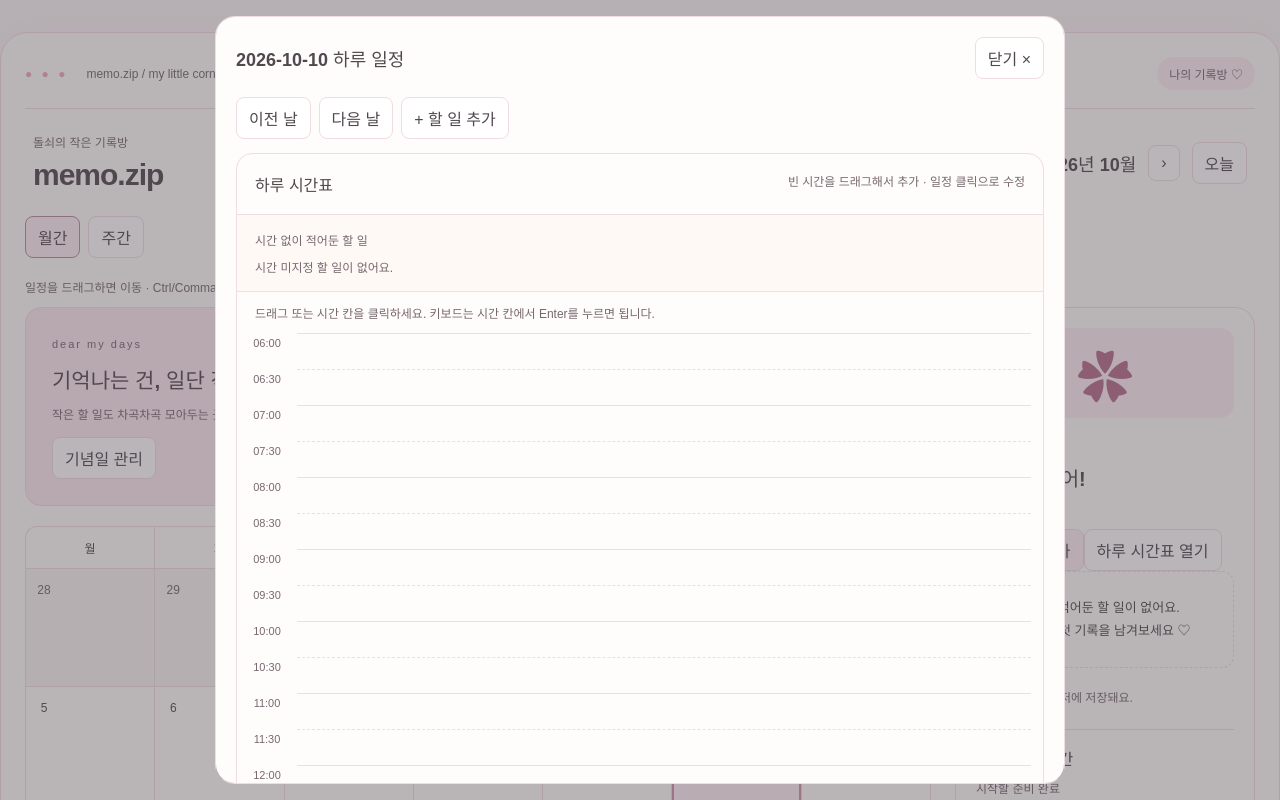
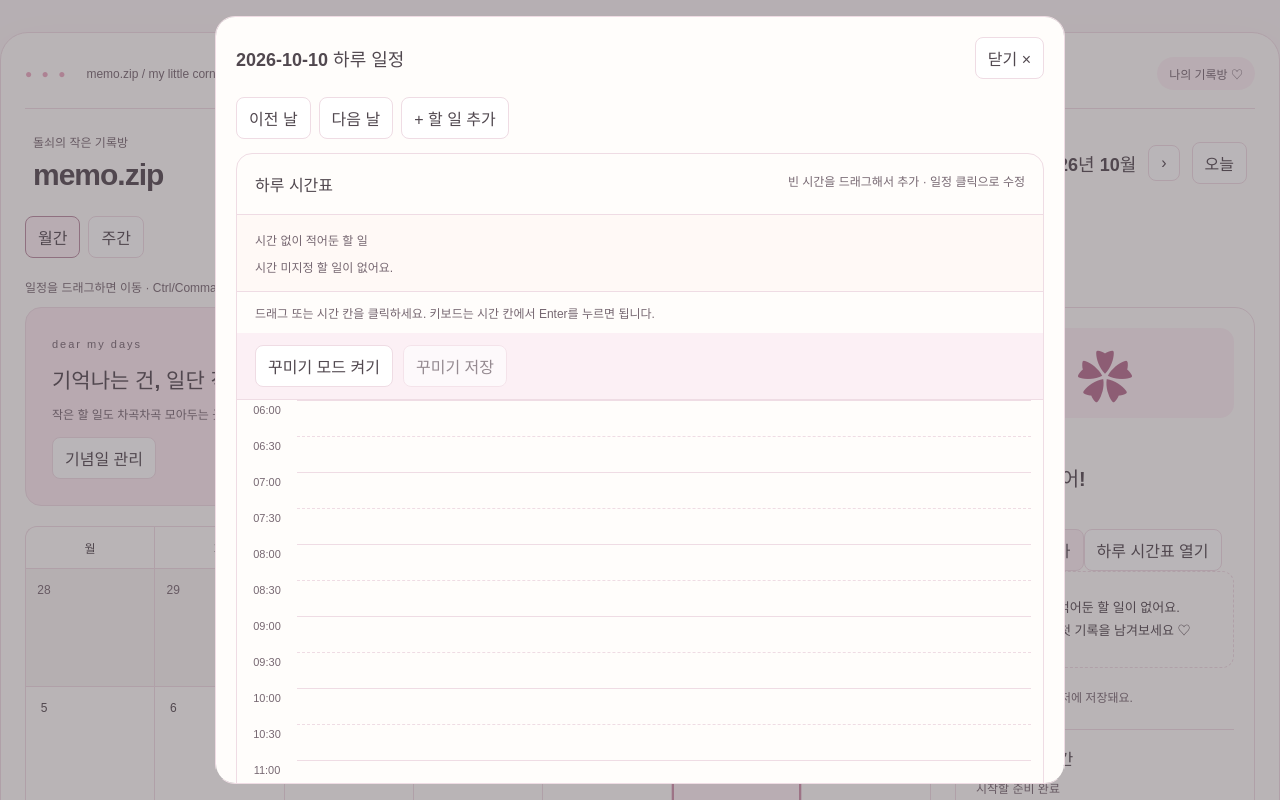
Before and after one commit to Gyu-me/memo.zip, a React (Vite) app: page / in a window 1280 px wide. Both pictures are taken after a click on the button "10". Shown: the top 800 px of the page. Built offline with nearby package versions, Linux system fonts and the light colour scheme.

Commit message:
feat: 일간 시간표 스티커 자유 배치와 꾸미기 모드 추가

```diff
--- a/src/App.tsx
+++ b/src/App.tsx
@@ -424,7 +424,7 @@ function App() {
       </div>
       {dayOpen && <Popup title={`${selected} 하루 일정`} busy={busy} onClose={() => setDayOpen(false)}>
         <div className={styles.popupNav}><button onClick={() => { const date = fromDateKey(selected); date.setDate(date.getDate() - 1); selectDate(dateKey(date)); }}>이전 날</button><button onClick={() => { const date = fromDateKey(selected); date.setDate(date.getDate() + 1); selectDate(dateKey(date)); }}>다음 날</button><button onClick={() => openEditor()}>+ 할 일 추가</button></div>
-        <DayTimeline {...dragProps} date={selected} tasks={daily} disabled={busy || loading} colorOf={colorOf} onToggle={(task) => void mutate(() => taskRepository.setCompleted(task, !task.completed))} onSelectRange={(start, end) => openEditor(undefined, { start, end })} onEdit={(task) => openEditor(task)} />
+        <DayTimeline key={selected} {...dragProps} date={selected} tasks={daily} disabled={busy || loading} colorOf={colorOf} onToggle={(task) => void mutate(() => taskRepository.setCompleted(task, !task.completed))} onSelectRange={(start, end) => openEditor(undefined, { start, end })} onEdit={(task) => openEditor(task)} />
       </Popup>}
       {editorOpen && <Popup title={editing ? '할 일 수정' : '할 일 작성'} busy={busy} onClose={() => { clearForm(); setEditorOpen(false); }}>
         <label className={styles.dateField}>{editingSeries && scope !== 'one' ? '반복 시작일' : '일정 날짜'}<input type="date" value={draftDate} disabled={busy} onInput={(e) => { setDraftDate(e.currentTarget.value); if (e.currentTarget.value && !editing) setMonthDay(fromDateKey(e.currentTarget.value).getDate()); }} required form="task-form" /></label>
--- a/src/components/DayMemo.tsx
+++ b/src/components/DayMemo.tsx
@@ -30,6 +30,7 @@ export function DayMemo({ date }: { date: string }) {
     } catch { setError('저장하지 못했어요. 내용을 유지했으니 다시 시도해주세요.') }
     finally { setBusy(false) }
   }
+  const dirty = content !== saved
   return <section className={styles.memo} aria-label="하루 메모">
     <h3>오늘의 작은 메모</h3>
     <p>{date}</p>
@@ -38,7 +39,7 @@ export function DayMemo({ date }: { date: string }) {
     {loading && !error && <p role="status">메모를 불러오는 중…</p>}
     {error && <p role="alert">{error}</p>}
     {notice && <p role="status">{notice}</p>}
-    <div className={styles.actions}><small>{content.length.toLocaleString()} / 10,000자{content !== saved ? ' · 저장 전' : ''}</small><button disabled={loading || busy || content === saved} onClick={() => void save()}>{busy ? '저장 중…' : '메모 저장'}</button></div>
+    <div className={styles.actions}><small>{content.length.toLocaleString()} / 10,000자{dirty ? ' · 저장 전' : ''}</small><button disabled={loading || busy || !dirty} onClick={() => void save()}>{busy ? '저장 중…' : '메모 저장'}</button></div>
     <small>날짜를 이동하기 전에 저장해주세요.</small>
   </section>
 }
--- /dev/null
+++ b/src/components/DayStickers.module.css
@@ -0,0 +1,14 @@
+.tools { padding: 12px 18px; border-bottom: 1px solid var(--border); display: flex; align-items: center; flex-wrap: wrap; gap: 10px; background: var(--accent-soft); }
+.tools p, .tools small { width: 100%; margin: 0; font-size: 12px; }
+.tools label { font-size: 12px; }
+.tools input[type='file'] { display: block; max-width: 100%; }
+.presets, .controls { display: flex; flex-wrap: wrap; gap: 8px; align-items: center; }
+.controls label { display: grid; gap: 4px; }
+.viewport { height: 520px; overflow-y: auto; position: relative; }
+.surface { position: relative; height: 1764px; }
+.overlay { position: absolute; inset: 0; z-index: 5; overflow: hidden; }
+.overlay .sticker { position: absolute; background: transparent; border: 0; padding: 0; display: grid; place-items: center; touch-action: none; cursor: grab; }
+.sticker img { width: 100%; height: 100%; object-fit: contain; pointer-events: none; }
+.sticker span { line-height: 1; pointer-events: none; }
+.overlay .selected { outline: 2px dashed #ac6686; outline-offset: 4px; }
+@media (max-width: 700px) { .viewport { height: 420px; } }
--- /dev/null
+++ b/src/components/DayStickers.tsx
@@ -0,0 +1,82 @@
+import { useEffect, useRef, useState, type ReactNode } from 'react'
+import { dayMemoRepository } from '../repositories/dayMemoRepository'
+import type { MemoSticker } from '../types/dayMemo'
+import { readImageFile } from '../lib/imageFile'
+import styles from './DayStickers.module.css'
+
+export function DayStickers({ date, children, onMode }: { date: string; children: ReactNode; onMode: (mode: boolean) => void }) {
+  const [items, setItems] = useState<MemoSticker[]>([])
+  const [mode, setMode] = useState(false)
+  const [ready, setReady] = useState(false)
+  const [busy, setBusy] = useState(false)
+  const [dirty, setDirty] = useState(false)
+  const [message, setMessage] = useState('')
+  const [selected, setSelected] = useState<string>()
+  const surface = useRef<HTMLDivElement>(null)
+  const drag = useRef<{ id: string; x: number; y: number; clientX: number; clientY: number } | null>(null)
+  useEffect(() => {
+    let cancelled = false
+    if (surface.current?.parentElement) surface.current.parentElement.scrollTop = 6 * 72
+    void dayMemoRepository.get(date).then(record => {
+      if (cancelled) return
+      setItems((record?.stickers ?? []).map((item, index) => ({ ...item, x: item.x ?? 0.3 + index * 0.15, y: item.y ?? 0.28, rotation: item.rotation ?? 0 })))
+      setReady(true)
+    }).catch(() => { if (!cancelled) setMessage('스티커를 불러오지 못했어요. 다시 열어주세요.') })
+    return () => { cancelled = true }
+  }, [date])
+  function update(id: string, change: Partial<MemoSticker>) {
+    setItems(current => current.map(item => item.id === id ? { ...item, ...change } : item)); setDirty(true); setMessage('')
+  }
+  function add(data: { emoji?: string; image?: string }) {
+    const id = crypto.randomUUID()
+    const viewport = surface.current?.parentElement
+    const y = viewport && surface.current ? (viewport.scrollTop + 140) / surface.current.clientHeight : 0.28
+    setItems(current => [...current, { id, ...data, size: 72, x: 0.5, y, rotation: 0 }]); setSelected(id); setDirty(true); setMessage('')
+  }
+  async function save() {
+    setBusy(true); setMessage('')
+    try { await dayMemoRepository.saveStickers(date, items); setDirty(false); setMessage('꾸미기를 저장했어요.') }
+    catch { setMessage('저장하지 못했어요. 다시 시도해주세요.') }
+    finally { setBusy(false) }
+  }
+  const active = items.find(item => item.id === selected)
+  const blocked = !ready || busy
+  return <>
+    <div className={styles.tools}>
+      <button disabled={blocked} aria-pressed={mode} onClick={() => { setMode(!mode); onMode(!mode) }}>{mode ? '꾸미기 모드 끄기' : '꾸미기 모드 켜기'}</button>
+      {mode && <>
+        <div className={styles.presets}>{['🌷', '🎀', '🍀', '⭐', '🐱', '💗'].map(emoji => <button disabled={blocked || items.length >= 6} key={emoji} aria-label={`${emoji} 스티커 붙이기`} onClick={() => add({ emoji })}>{emoji}</button>)}</div>
+        <label>이미지 스티커<input type="file" accept="image/png,image/jpeg,image/webp,image/gif" disabled={blocked || items.length >= 6} onChange={event => {
+          const file = event.currentTarget.files?.[0]; event.currentTarget.value = ''
+          if (!file) return
+          setBusy(true)
+          void readImageFile(file).then(image => add({ image })).catch(error => setMessage(error instanceof Error ? error.message : '이미지를 읽지 못했어요.')).finally(() => setBusy(false))
+        }} /></label>
+        <p>스티커를 드래그하거나 선택 후 방향키로 옮겨보세요. 최대 6개 · 이미지당 2MB.</p>
+        {active && <div className={styles.controls}>
+          <label>크기<input aria-label="선택 스티커 크기" type="range" min="40" max="120" step="8" value={active.size} disabled={blocked} onChange={event => update(active.id, { size: Number(event.target.value) })} /></label>
+          <label>회전<input aria-label="선택 스티커 회전" type="range" min="-180" max="180" step="5" value={active.rotation ?? 0} disabled={blocked} onChange={event => update(active.id, { rotation: Number(event.target.value) })} /></label>
+          <button disabled={blocked} onClick={() => { setItems(current => current.filter(item => item.id !== active.id)); setSelected(undefined); setDirty(true) }}>선택 스티커 제거</button>
+        </div>}
+      </>}
+      <button disabled={blocked || !dirty} onClick={() => void save()}>{busy ? '처리 중…' : '꾸미기 저장'}</button>
+      {dirty && <small>저장 전 · 날짜를 바꾸거나 닫기 전에 저장해주세요.</small>}
+      {message && <p role="status">{message}</p>}
+    </div>
+    <div className={styles.viewport}>
+      <div className={styles.surface} ref={surface}>
+        {children}
+        <div className={styles.overlay} style={{ pointerEvents: mode ? 'auto' : 'none' }}>
+          {items.map((item, index) => <button key={item.id} disabled={blocked} tabIndex={mode ? 0 : -1} aria-label={`스티커 ${index + 1} 선택 및 이동`} className={`${styles.sticker} ${selected === item.id && mode ? styles.selected : ''}`} style={{ left: `${(item.x ?? 0.5) * 100}%`, top: `${(item.y ?? 0.28) * 100}%`, width: item.size, height: item.size, transform: `translate(-50%, -50%) rotate(${item.rotation ?? 0}deg)` }}
+            onClick={() => setSelected(item.id)}
+            onPointerDown={event => { if (!mode || blocked) return; event.preventDefault(); setSelected(item.id); event.currentTarget.focus(); event.currentTarget.setPointerCapture(event.pointerId); drag.current = { id: item.id, x: item.x ?? 0.5, y: item.y ?? 0.28, clientX: event.clientX, clientY: event.clientY } }}
+            onPointerMove={event => { const start = drag.current; const area = surface.current; if (!start || start.id !== item.id || !area) return; update(item.id, { x: Math.max(0.1, Math.min(0.9, start.x + (event.clientX - start.clientX) / area.clientWidth)), y: Math.max(0.04, Math.min(0.96, start.y + (event.clientY - start.clientY) / area.clientHeight)) }) }}
+            onPointerUp={() => { drag.current = null }} onPointerCancel={() => { drag.current = null }} onLostPointerCapture={() => { drag.current = null }}
+            onKeyDown={event => { const moves: Record<string, [number, number]> = { ArrowLeft: [-0.02, 0], ArrowRight: [0.02, 0], ArrowUp: [0, -0.01], ArrowDown: [0, 0.01] }; const move = moves[event.key]; if (!mode || !move) return; event.preventDefault(); update(item.id, { x: Math.max(0.1, Math.min(0.9, (item.x ?? 0.5) + move[0])), y: Math.max(0.04, Math.min(0.96, (item.y ?? 0.28) + move[1])) }) }}>
+            {item.image ? <img draggable={false} src={item.image} alt="" /> : <span style={{ fontSize: item.size * 0.8 }}>{item.emoji}</span>}
+          </button>)}
+        </div>
+      </div>
+    </div>
+  </>
+}
--- a/src/components/DayTimeline.tsx
+++ b/src/components/DayTimeline.tsx
@@ -1,7 +1,8 @@
-import { useEffect, useRef, type CSSProperties } from 'react'
+import { useState, type CSSProperties } from 'react'
 import type { Task } from '../types/task'
 import { TimelineColumn } from './TimelineColumn'
 import styles from './DayTimeline.module.css'
+import { DayStickers } from './DayStickers'
 import type { ScheduleDragProps } from '../lib/scheduleDrag'
 
 interface Props extends ScheduleDragProps {
@@ -15,8 +16,7 @@ interface Props extends ScheduleDragProps {
 }
 
 export function DayTimeline({ date, tasks, disabled, colorOf, onToggle, onSelectRange, onEdit, ...dragProps }: Props) {
-  const viewport = useRef<HTMLDivElement>(null)
-  useEffect(() => { if (viewport.current) viewport.current.scrollTop = 6 * 72 }, [date])
+  const [decorating, setDecorating] = useState(false)
   const untimed = tasks.filter((task) => !task.startTime || !task.endTime)
   return <div className={styles.wrapper}>
     <div className={styles.heading}><h2>하루 시간표</h2><span>빈 시간을 드래그해서 추가 · 일정 클릭으로 수정</span></div>
@@ -28,13 +28,13 @@ export function DayTimeline({ date, tasks, disabled, colorOf, onToggle, onSelect
         : <p>시간 미지정 할 일이 없어요.</p>}
     </section>
     <p className={styles.empty}>드래그 또는 시간 칸을 클릭하세요. 키보드는 시간 칸에서 Enter를 누르면 됩니다.</p>
-    <div className={styles.viewport} ref={viewport} tabIndex={0} aria-label={`${date} 시간표, 위아래로 스크롤`}>
+    <DayStickers key={date} date={date} onMode={setDecorating}>
       <div className={styles.timeline}>
         {Array.from({ length: 48 }, (_, i) => <div key={i} className={styles.row} style={{ top: i * 36 }}>
           <span>{`${String(Math.floor(i / 2)).padStart(2, '0')}:${i % 2 ? '30' : '00'}`}</span><div />
         </div>)}
-<TimelineColumn {...dragProps} date={date} tasks={tasks} disabled={disabled} colorOf={colorOf} onSelectRange={onSelectRange} onEdit={onEdit} />
+<TimelineColumn {...dragProps} date={date} tasks={tasks} disabled={disabled || decorating} colorOf={colorOf} onSelectRange={onSelectRange} onEdit={onEdit} />
       </div>
-    </div>
+    </DayStickers>
   </div>
 }
--- a/src/repositories/dayMemoRepository.ts
+++ b/src/repositories/dayMemoRepository.ts
@@ -1,6 +1,14 @@
 import { db } from '../lib/db'
+import type { MemoSticker } from '../types/dayMemo'
 
 export const dayMemoRepository = {
   get: (date: string) => db.dayMemos.get(date),
-  save: (date: string, content: string) => db.dayMemos.put({ date, content }),
+  save: (date: string, content: string) => db.transaction('rw', db.dayMemos, async () => {
+    const record = await db.dayMemos.get(date)
+    await db.dayMemos.put({ ...record, date, content })
+  }),
+  saveStickers: (date: string, stickers: MemoSticker[]) => db.transaction('rw', db.dayMemos, async () => {
+    const record = await db.dayMemos.get(date)
+    await db.dayMemos.put({ ...record, date, content: record?.content ?? '', stickers })
+  }),
 }
```
Also changed, not shown: src/types/dayMemo.ts (+11 -0 lines), src/components/DayMemo.module.css (line endings or trailing spaces).
